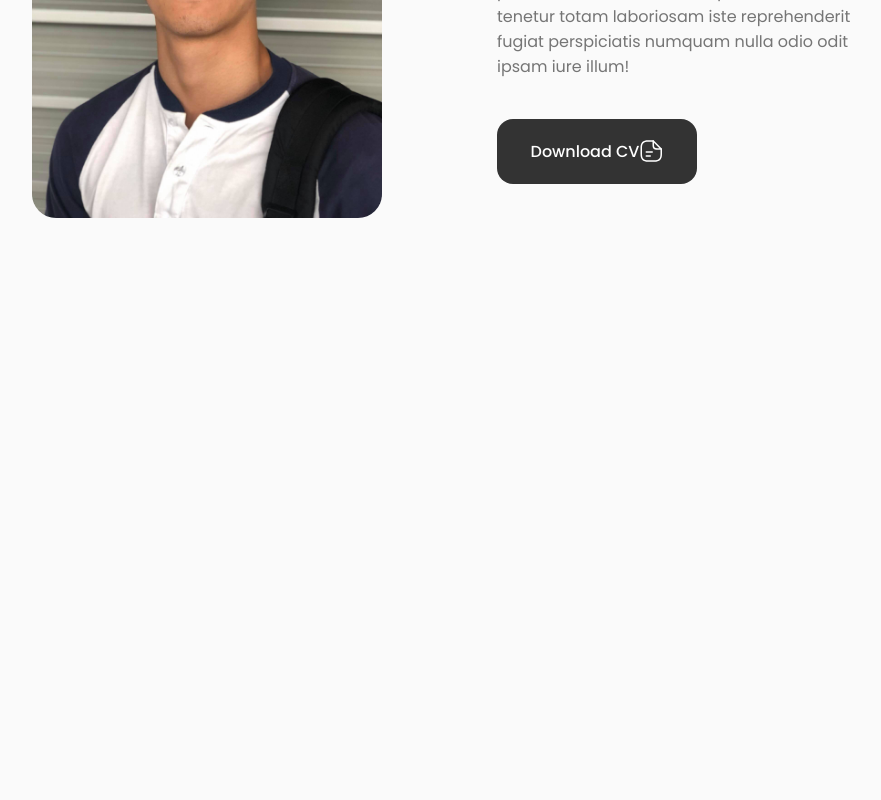
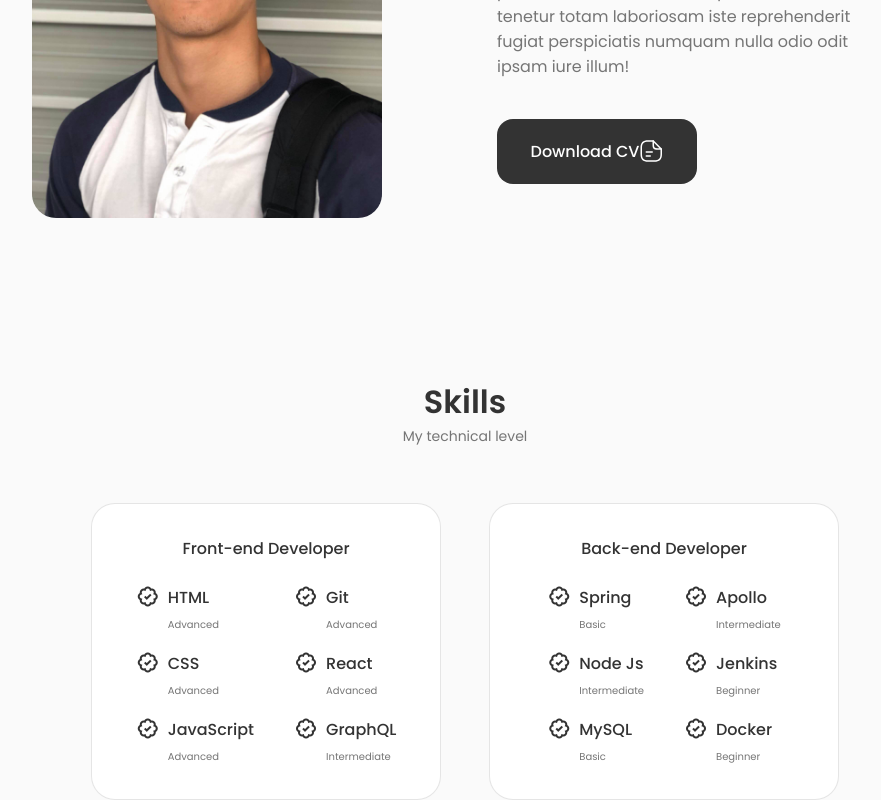
Before and after one commit to huynguyen2709/poforlio-project, a React (Create React App) app: page / in a window 1280 px wide. Shown: the part 1209-2009 px from the top of the page, without its empty margins (175-1056 px from the left). Before the commit the page ends 1427 px from the top, so only its background shows below. Built offline with nearby package versions, Linux system fonts and the light colour scheme.

Commit message:
finish skill section

```diff
--- a/src/App.js
+++ b/src/App.js
@@ -2,6 +2,7 @@ import Header from "./components/header/Header";
 import "./App.css";
 import Home from "./components/home/Home";
 import About from "./components/about/About";
+import Skills from "./components/skills/Skills";
 
 function App() {
   return (
@@ -9,6 +10,7 @@ function App() {
       <Header />
       <Home />
       <About />
+      <Skills />
     </>
   );
 }
--- a/src/common/styles.jsx
+++ b/src/common/styles.jsx
@@ -18,6 +18,40 @@ export const Container = styled.div`
     margin-left: 1rem;
     margin-right: 1rem;
   }
+`;
+
+// SECTION
+export const CommonSection = styled(Container)`
+  margin-top: 10rem;
+  display: flex;
+  flex-direction: column;
+  align-items: center;
+  /* BREAKPOINTS */
+  /* For large devices */
+  @media screen and (max-width: 992px) {
+  }
+
+  /* For medium devices */
+  @media screen and (max-width: 768px) {
+    margin-top: initial;
+    padding: 0 0 4rem;
+  }
+
+  @media screen and (max-width: 576px) {
+  }
+
+  /* For small devices */
+  @media screen and (max-width: 350px) {
+  }
+`;
+
+export const CommonTitle = styled.h2`
+  font-size: 2rem;
+`;
+
+export const CommonSubTitle = styled.span`
+  font-size: 0.875rem;
+  margin-bottom: 3.5rem;
 `;
 
 export const Grid = styled.div`
--- a/src/components/about/About.jsx
+++ b/src/components/about/About.jsx
@@ -1,5 +1,10 @@
 import React from "react";
-import { Container, Grid } from "../../common/styles";
+import {
+  Grid,
+  CommonSection,
+  CommonTitle,
+  CommonSubTitle,
+} from "../../common/styles";
 import styled from "styled-components";
 import Image from "../../assets/profile.jpg";
 import CV from "../../assets/cv.pdf";
@@ -7,9 +12,9 @@ import Info from "./Info";
 
 const About = () => {
   return (
-    <AboutSection id="about">
-      <AboutTitle>About Me</AboutTitle>
-      <AboutSubTitle>My Introduction</AboutSubTitle>
+    <CommonSection id="about">
+      <CommonTitle>About Me</CommonTitle>
+      <CommonSubTitle>My Introduction</CommonSubTitle>
       <AboutContainer>
         <AboutImage src={Image} alt="about picture" />
 
@@ -53,44 +58,11 @@ const About = () => {
           </ButtonLink>
         </AboutData>
       </AboutContainer>
-    </AboutSection>
+    </CommonSection>
   );
 };
 
 export default About;
-
-const AboutSection = styled(Container)`
-  margin-top: 10rem;
-  display: flex;
-  flex-direction: column;
-  align-items: center;
-  /* BREAKPOINTS */
-  /* For large devices */
-  @media screen and (max-width: 992px) {
-  }
-
-  /* For medium devices */
-  @media screen and (max-width: 768px) {
-    margin-top: initial;
-    padding: 0 0 4rem;
-  }
-
-  @media screen and (max-width: 576px) {
-  }
-
-  /* For small devices */
-  @media screen and (max-width: 350px) {
-  }
-`;
-
-const AboutTitle = styled.h2`
-  font-size: 2rem;
-`;
-
-const AboutSubTitle = styled.span`
-  font-size: 0.875rem;
-  margin-bottom: 3.5rem;
-`;
 
 const AboutContainer = styled(Grid)`
   grid-template-columns: repeat(2, 1fr);
--- a/src/components/about/Info.jsx
+++ b/src/components/about/Info.jsx
@@ -57,7 +57,7 @@ const AboutInfo = styled(Grid)`
 
 const AboutBox = styled.div`
   background-color: #fff;
-  border: 1px solid #757575;
+  border: 1px solid rgba(0, 0, 0, 0.1);
   border-radius: 0.75rem;
   text-align: center;
   padding: 1rem 1.25rem;
--- /dev/null
+++ b/src/components/skills/BackEnd.jsx
@@ -0,0 +1,74 @@
+import React from "react";
+import {
+  SkillContent,
+  SkillTitle,
+  SkillBox,
+  SkillGroup,
+  SkillData,
+  SkillName,
+  SkillLevel,
+} from "./styles";
+
+const BackEnd = () => {
+  return (
+    <SkillContent>
+      <SkillTitle>Back-end Developer</SkillTitle>
+
+      <SkillBox>
+        <SkillGroup>
+          <SkillData>
+            <i class="bx bx-badge-check"></i>
+            <div>
+              <SkillName>Spring</SkillName>
+              <SkillLevel>Basic</SkillLevel>
+            </div>
+          </SkillData>
+
+          <SkillData>
+            <i class="bx bx-badge-check"></i>
+            <div>
+              <SkillName>Node Js</SkillName>
+              <SkillLevel>Intermediate</SkillLevel>
+            </div>
+          </SkillData>
+
+          <SkillData>
+            <i class="bx bx-badge-check"></i>
+            <div>
+              <SkillName>MySQL</SkillName>
+              <SkillLevel>Basic</SkillLevel>
+            </div>
+          </SkillData>
+        </SkillGroup>
+
+        <SkillGroup>
+          <SkillData>
+            <i class="bx bx-badge-check"></i>
+            <div>
+              <SkillName>Apollo</SkillName>
+              <SkillLevel>Intermediate</SkillLevel>
+            </div>
+          </SkillData>
+
+          <SkillData>
+            <i class="bx bx-badge-check"></i>
+            <div>
+              <SkillName>Jenkins</SkillName>
+              <SkillLevel>Beginner</SkillLevel>
+            </div>
+          </SkillData>
+
+          <SkillData>
+            <i class="bx bx-badge-check"></i>
+            <div>
+              <SkillName>Docker</SkillName>
+              <SkillLevel>Beginner</SkillLevel>
+            </div>
+          </SkillData>
+        </SkillGroup>
+      </SkillBox>
+    </SkillContent>
+  );
+};
+
+export default BackEnd;
--- /dev/null
+++ b/src/components/skills/FrontEnd.jsx
@@ -0,0 +1,74 @@
+import React from "react";
+import {
+  SkillContent,
+  SkillTitle,
+  SkillBox,
+  SkillGroup,
+  SkillData,
+  SkillName,
+  SkillLevel,
+} from "./styles";
+
+const FrontEnd = () => {
+  return (
+    <SkillContent>
+      <SkillTitle>Front-end Developer</SkillTitle>
+
+      <SkillBox>
+        <SkillGroup>
+          <SkillData>
+            <i class="bx bx-badge-check"></i>
+            <div>
+              <SkillName>HTML</SkillName>
+              <SkillLevel>Advanced</SkillLevel>
+            </div>
+          </SkillData>
+
+          <SkillData>
+            <i class="bx bx-badge-check"></i>
+            <div>
+              <SkillName>CSS</SkillName>
+              <SkillLevel>Advanced</SkillLevel>
+            </div>
+          </SkillData>
+
+          <SkillData>
+            <i class="bx bx-badge-check"></i>
+            <div>
+              <SkillName>JavaScript</SkillName>
+              <SkillLevel>Advanced</SkillLevel>
+            </div>
+          </SkillData>
+        </SkillGroup>
+
+        <SkillGroup>
+          <SkillData>
+            <i class="bx bx-badge-check"></i>
+            <div>
+              <SkillName>Git</SkillName>
+              <SkillLevel>Advanced</SkillLevel>
+            </div>
+          </SkillData>
+
+          <SkillData>
+            <i class="bx bx-badge-check"></i>
+            <div>
+              <SkillName>React</SkillName>
+              <SkillLevel>Advanced</SkillLevel>
+            </div>
+          </SkillData>
+
+          <SkillData>
+            <i class="bx bx-badge-check"></i>
+            <div>
+              <SkillName>GraphQL</SkillName>
+              <SkillLevel>Intermediate</SkillLevel>
+            </div>
+          </SkillData>
+        </SkillGroup>
+      </SkillBox>
+    </SkillContent>
+  );
+};
+
+export default FrontEnd;
--- /dev/null
+++ b/src/components/skills/Skills.jsx
@@ -0,0 +1,54 @@
+import React from "react";
+import {
+  Container,
+  Grid,
+  CommonSection,
+  CommonTitle,
+  CommonSubTitle,
+} from "../../common/styles";
+import styled from "styled-components";
+import FrontEnd from "./FrontEnd";
+import BackEnd from "./BackEnd";
+const Skills = () => {
+  return (
+    <CommonSection id="skills">
+      <CommonTitle>Skills</CommonTitle>
+      <CommonSubTitle>My technical level</CommonSubTitle>
+      <SkillsContainer>
+        <FrontEnd />
+        <BackEnd />
+      </SkillsContainer>
+    </CommonSection>
+  );
+};
+
+export default Skills;
+
+const SkillsContainer = styled(Grid)`
+  grid-template-columns: repeat(2, 350px);
+  column-gap: 3rem;
+  justify-content: center;
+
+  /* BREAKPOINTS */
+  /* For large devices */
+  @media screen and (max-width: 992px) {
+    grid-template-columns: 650px;
+    column-gap: 3rem;
+  }
+
+  /* For medium devices */
+  @media screen and (max-width: 768px) {
+    grid-template-columns: 400px;
+    column-gap: 5rem;
+  }
+
+  /* For medium devices */
+  @media screen and (max-width: 576px) {
+    /* TODO: does not work */
+    grid-template-columns: 1fr;
+  }
+
+  /* For small devices */
+  @media screen and (max-width: 350px) {
+  }
+`;
--- /dev/null
+++ b/src/components/skills/styles.jsx
@@ -0,0 +1,61 @@
+import styled from "styled-components";
+
+export const SkillContent = styled.div`
+  padding: 2rem 4rem;
+  background-color: #fff;
+  border: 1px solid rgba(0, 0, 0, 0.1);
+  border-radius: 1.5rem;
+  /* For medium devices */
+  @media screen and (max-width: 576px) {
+    padding: 3rem;
+  }
+
+  @media screen and (max-width: 350px) {
+    padding: 1.5rem;
+  }
+`;
+
+export const SkillTitle = styled.h3`
+  font-size: 1rem;
+  font-weight: 500;
+  text-align: center;
+  margin-bottom: 1.5rem;
+`;
+
+export const SkillBox = styled.div`
+  display: flex;
+  justify-content: center;
+  column-gap: 2.5rem;
+
+  @media screen and (max-width: 350px) {
+    column-gap: 1.5rem;
+  }
+`;
+
+export const SkillGroup = styled.div`
+  display: grid;
+  align-items: flex-start;
+  row-gap: 1rem;
+`;
+
+export const SkillData = styled.div`
+  display: flex;
+  column-gap: 0.5rem;
+
+  .bx {
+    font-size: 1.5rem;
+    color: #333333;
+  }
+`;
+
+export const SkillName = styled.h3`
+  font-size: 1rem;
+  font-weight: 500;
+  @media screen and (max-width: 350px) {
+    font-size: 0.875rem;
+  }
+`;
+
+export const SkillLevel = styled.span`
+  font-size: 0.625rem;
+`;
```
